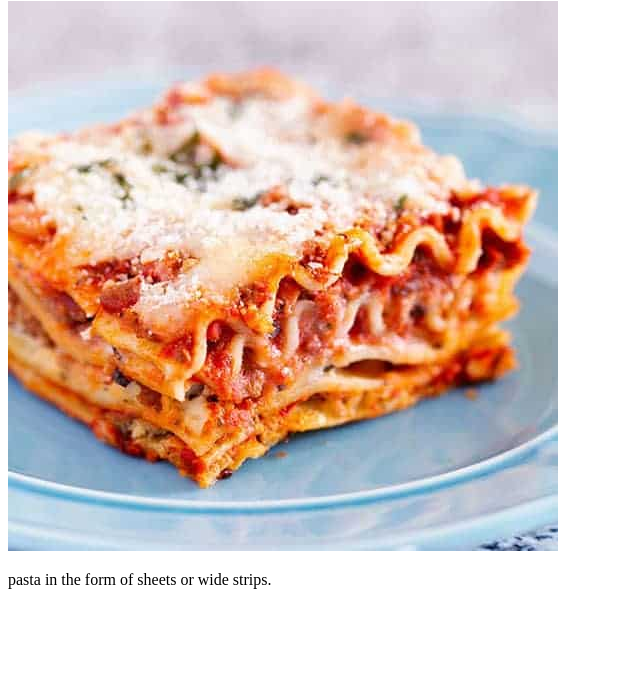
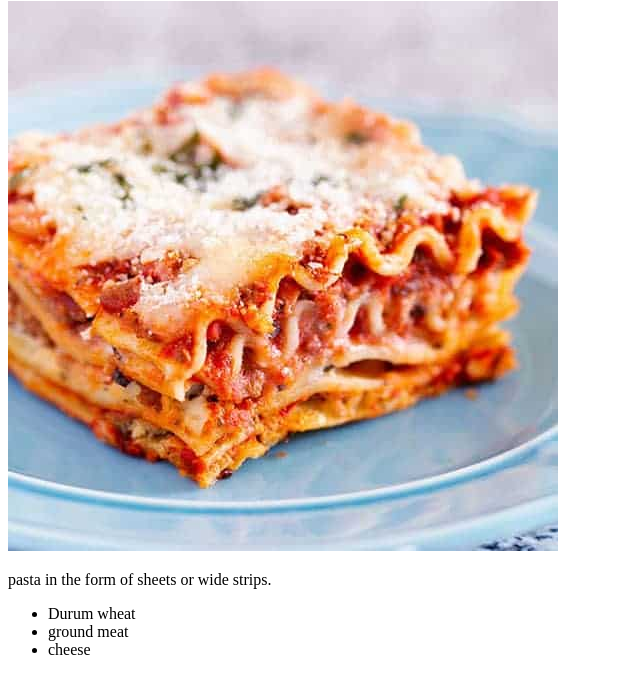
Before and after one commit to Ynzze/odin-recipes, a plain HTML site: page recipes/lasagna.html in a window 1280 px wide. Shown: the part 79-772 px from the top of the page, without its empty margins (0-640 px from the left). Drawn offline with Linux system fonts and the light colour scheme.

Commit message:
Add ul of ingredients

```diff
--- a/recipes/lasagna.html
+++ b/recipes/lasagna.html
@@ -10,5 +10,10 @@
     <h1>Lasagna</h1>
     <img src="img/lasagna.jpg" alt="lasagna">
     <p>pasta in the form of sheets or wide strips.</p>
+    <ul>
+        <li>Durum wheat</li>
+        <li>ground meat</li>
+        <li>cheese</li>
+    </ul>
 </body>
 </html>
```
